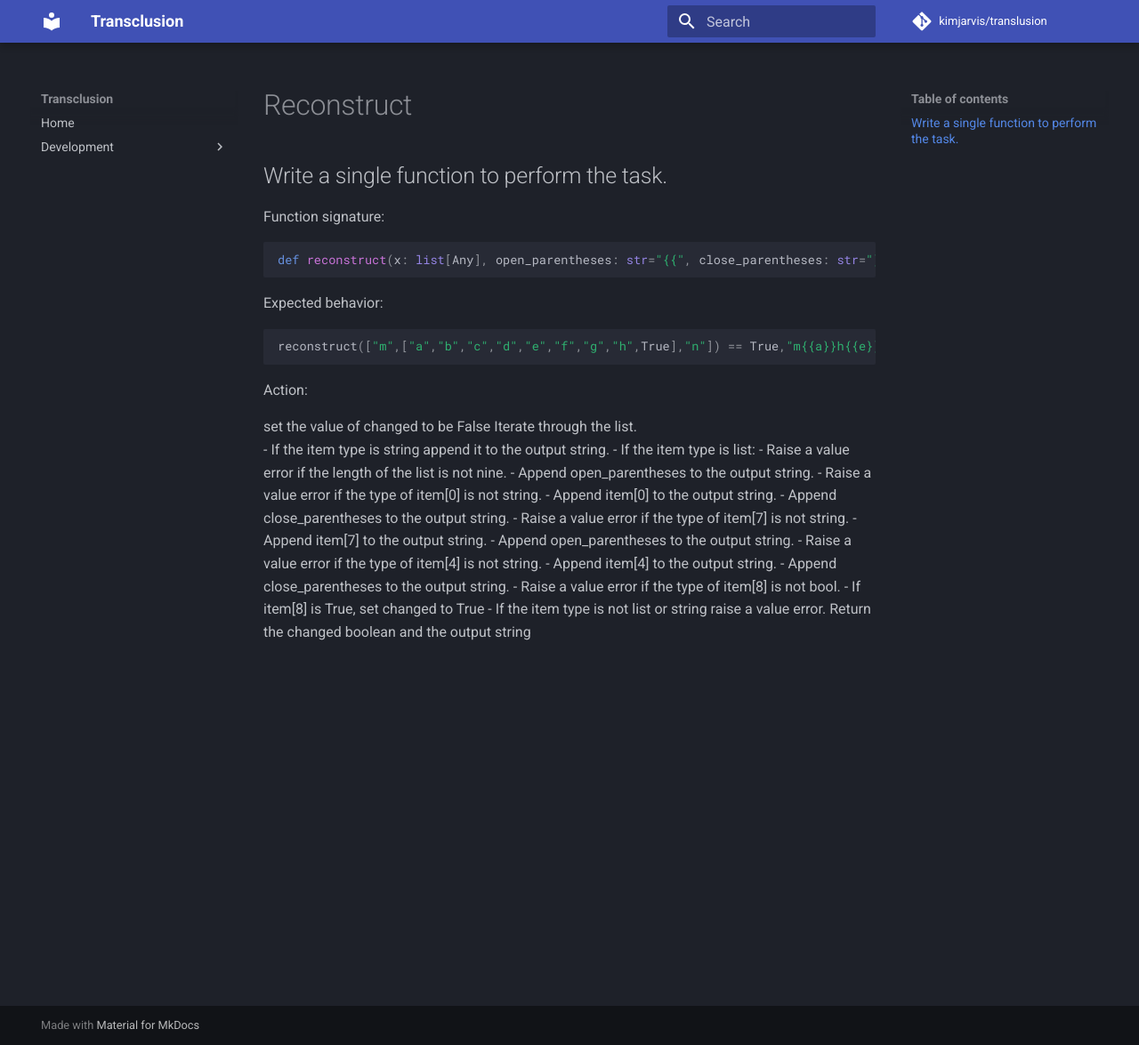
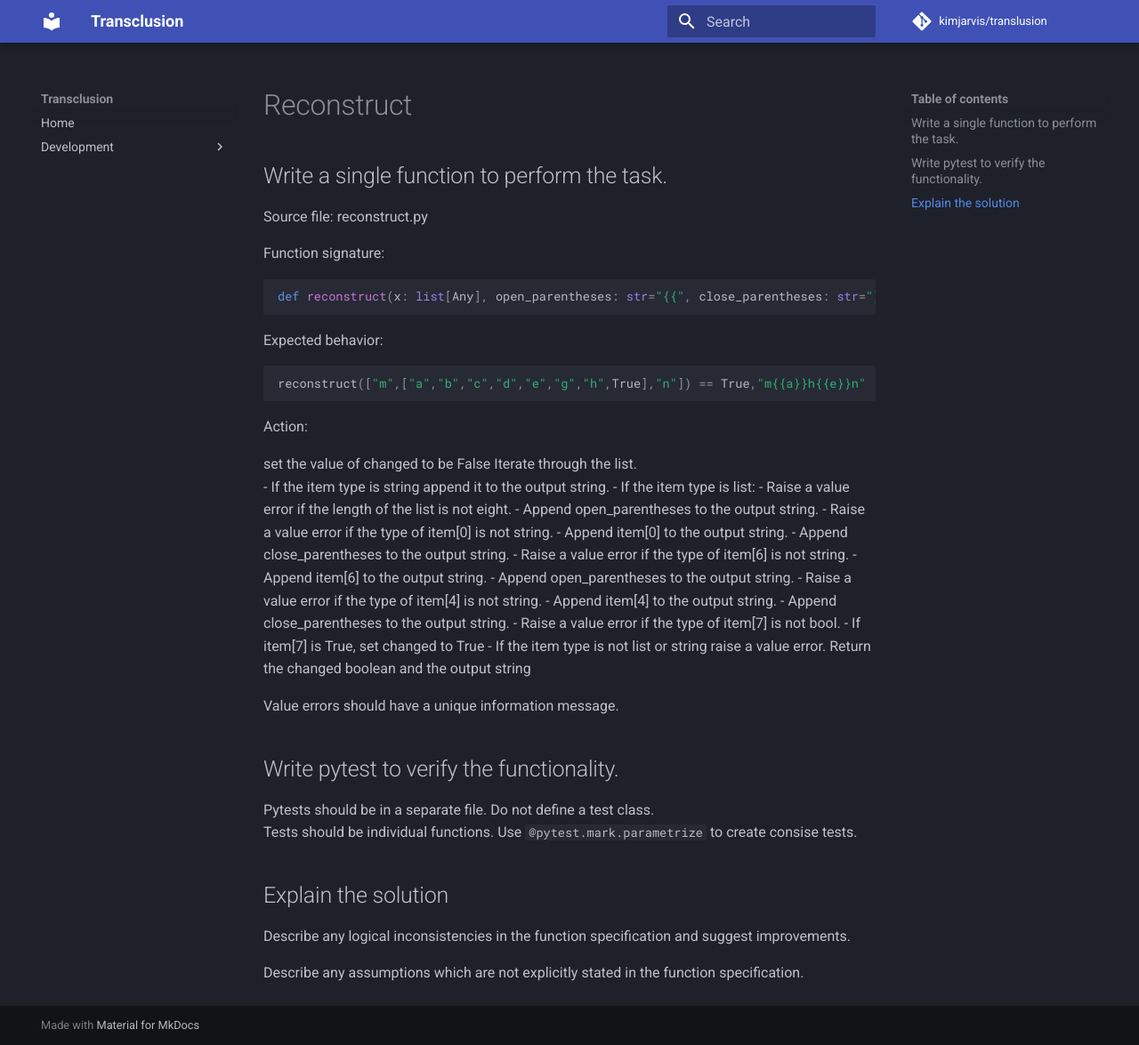
Before and after one commit to kimjarvis/transclusion, an MkDocs documentation site: the page built from docs/reconstruct.md, in a window 1280 px wide and 1175 px high. Shown: the whole window at 89% size. Built offline with MkDocs 1.6.1 and Material for MkDocs 9.7.7, drawn with Linux system fonts in a browser that asks for light colours; comment, search, counter and statistics services are not loaded.

````diff
--- a/docs/reconstruct.md
+++ b/docs/reconstruct.md
@@ -1,15 +1,17 @@
 ## Write a single function to perform the task.
+
+Source file: reconstruct.py
 
 Function signature:
 
 ```python
-def reconstruct(x: list[Any], open_parentheses: str="{{", close_parentheses: str="}}") -> bool, str
+def reconstruct(x: list[Any], open_parentheses: str="{{", close_parentheses: str="}}") -> Tuple[bool, str]
 ```
 
 Expected behavior:
 
 ```python
-reconstruct(["m",["a","b","c","d","e","f","g","h",True],"n"]) == True,"m{{a}}h{{e}}n"
+reconstruct(["m",["a","b","c","d","e","g","h",True],"n"]) == True,"m{{a}}h{{e}}n"
 ```
 
 Action:
@@ -18,18 +20,33 @@ set the value of changed to be False
 Iterate through the list.
 - If the item type is string append it to the output string.
 - If the item type is list:
-  - Raise a value error if the length of the list is not nine.
+  - Raise a value error if the length of the list is not eight.
   - Append open_parentheses to the output string.
   - Raise a value error if the type of item[0] is not string.
   - Append item[0] to the output string.
   - Append close_parentheses to the output string.
-  - Raise a value error if the type of item[7] is not string.
-  - Append item[7] to the output string.
+  - Raise a value error if the type of item[6] is not string.
+  - Append item[6] to the output string.
   - Append open_parentheses to the output string.
   - Raise a value error if the type of item[4] is not string.
   - Append item[4] to the output string.
   - Append close_parentheses to the output string.
-  - Raise a value error if the type of item[8] is not bool.
-  - If item[8] is True, set changed to True
+  - Raise a value error if the type of item[7] is not bool.
+  - If item[7] is True, set changed to True
 - If the item type is not list or string raise a value error.
 Return the changed boolean and the output string
+
+Value errors should have a unique information message.
+
+## Write pytest to verify the functionality.
+
+Pytests should be in a separate file.
+Do not define a test class.
+Tests should be individual functions.
+Use `@pytest.mark.parametrize` to create consise tests.
+
+## Explain the solution
+
+Describe any logical inconsistencies in the function specification and suggest improvements.
+
+Describe any assumptions which are not explicitly stated in the function specification.
--- a/main.py
+++ b/main.py
@@ -10,9 +10,9 @@ def main():
     t.register("End", End)
     c, x = t.execute("""
 
-    {{ { "type": "Uppercase" } }}r
+    {{  }}r
     abcdefg
-    {{ { "type": "End" } }}r
+    {{ "type": "Uppercase" }}r
 
     """)
     print(x)
````
Also changed, not shown: docs/execute.md (+8 -8 lines), docs/validate_chunks.md (+15 -6 lines), execute.py (+4 -4 lines), reconstruct.py (+39 -19 lines), validate_chunks.py (+18 -14 lines), 3 other files.
